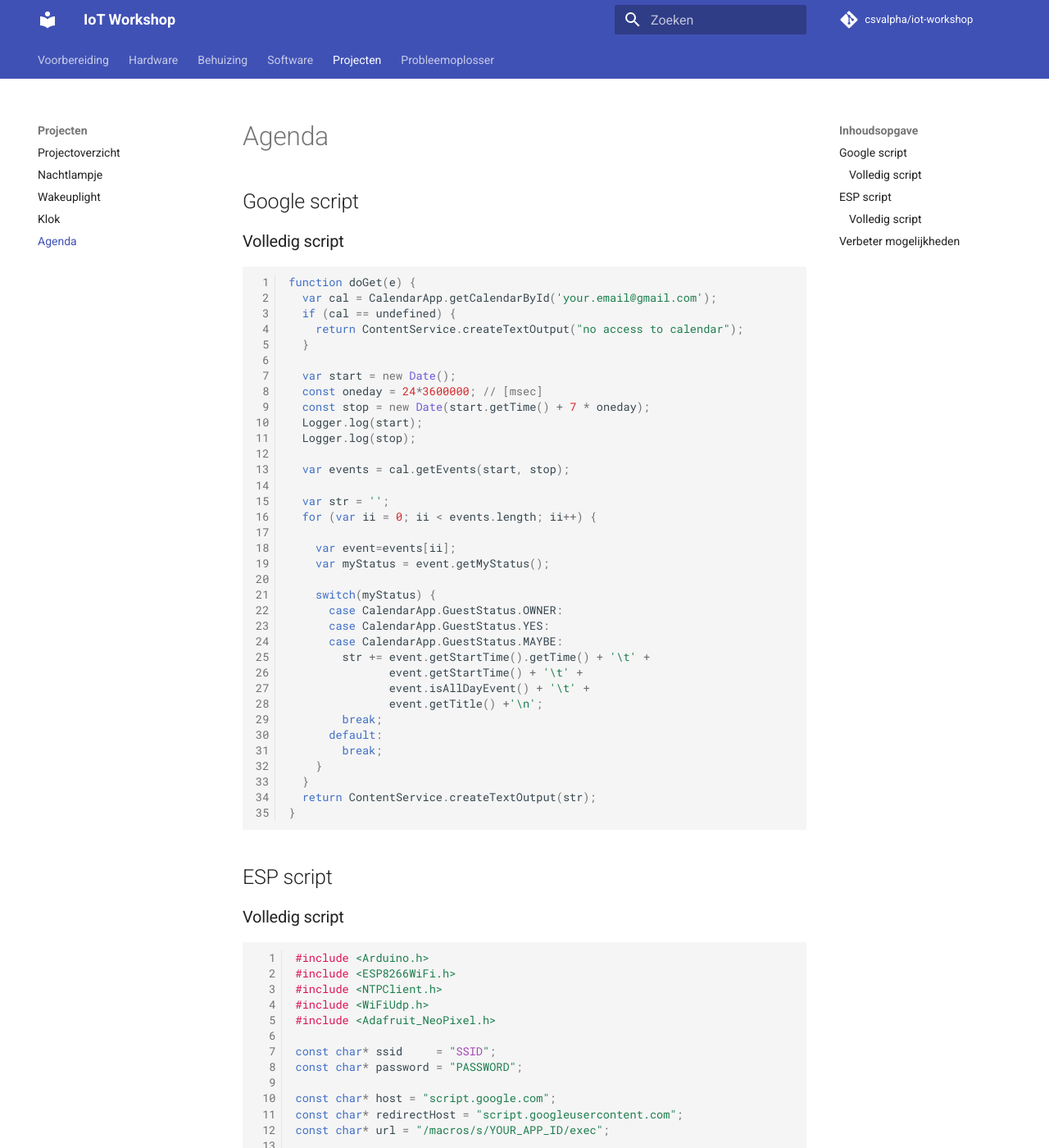
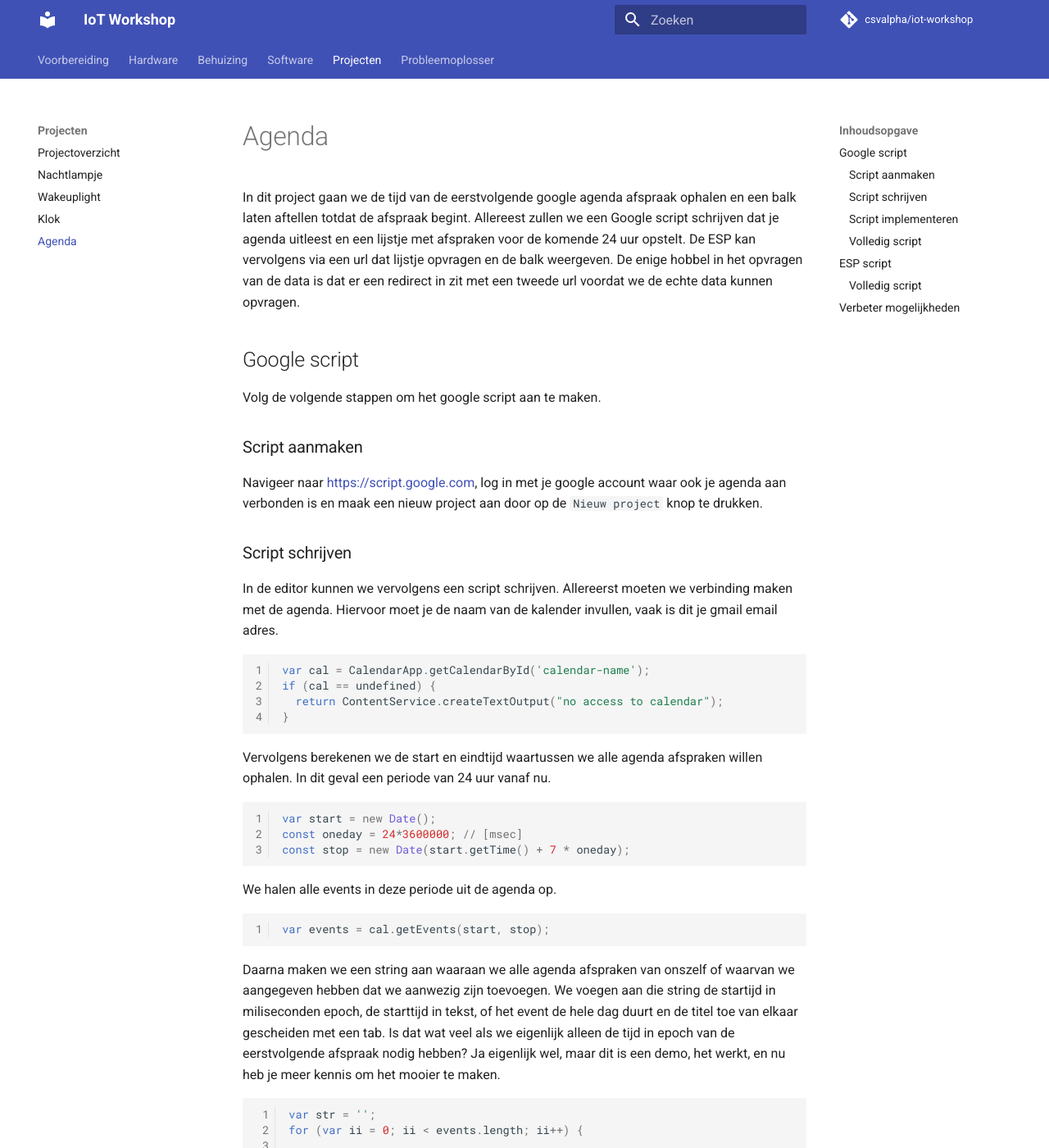
Before and after one commit to csvalpha/iot-workshop, an MkDocs documentation site: the page built from docs/projecten/agenda.md, in a window 1280 px wide and 1400 px high. Shown: the whole window at 82% size. Built offline with MkDocs 1.6.1 and Material for MkDocs 9.7.7, drawn with Linux system fonts in a browser that asks for light colours; comment, search, counter and statistics services are not loaded; some of the changed text lies outside the part shown.

Commit message:
Update agenda.md

````diff
--- a/docs/projecten/agenda.md
+++ b/docs/projecten/agenda.md
@@ -1,12 +1,67 @@
 # Agenda
-
+In dit project gaan we de tijd van de eerstvolgende google agenda afspraak ophalen en een balk laten aftellen totdat de afspraak begint. Allereest zullen we een Google script schrijven dat je agenda uitleest en een lijstje met afspraken voor de komende 24 uur opstelt. De ESP kan vervolgens via een url dat lijstje opvragen en de balk weergeven. De enige hobbel in het opvragen van de data is dat er een redirect in zit met een tweede url voordat we de echte data kunnen opvragen.
 
 ## Google script
+Volg de volgende stappen om het google script aan te maken.
+
+### Script aanmaken
+Navigeer naar [https://script.google.com](https://script.google.com), log in met je google account waar ook je agenda aan verbonden is en maak een nieuw project aan door op de `Nieuw project` knop te drukken.
+
+### Script schrijven
+In de editor kunnen we vervolgens een script schrijven. Allereerst moeten we verbinding maken met de agenda. Hiervoor moet je de naam van de kalender invullen, vaak is dit je gmail email adres.
+```javascript
+var cal = CalendarApp.getCalendarById('calendar-name');
+if (cal == undefined) {
+  return ContentService.createTextOutput("no access to calendar");
+}
+```
+
+Vervolgens berekenen we de start en eindtijd waartussen we alle agenda afspraken willen ophalen. In dit geval een periode van 24 uur vanaf nu.
+```javascript
+var start = new Date();
+const oneday = 24*3600000; // [msec]
+const stop = new Date(start.getTime() + 7 * oneday);
+```
+
+We halen alle events in deze periode uit de agenda op.
+```javascript
+var events = cal.getEvents(start, stop);
+```
+
+Daarna maken we een string aan waaraan we alle agenda afspraken van onszelf of waarvan we aangegeven hebben dat we aanwezig zijn toevoegen. We voegen aan die string de startijd in miliseconden epoch, de starttijd in tekst, of het event de hele dag duurt en de titel toe van elkaar gescheiden met een tab. Is dat wat veel als we eigenlijk alleen de tijd in epoch van de eerstvolgende afspraak nodig hebben? Ja eigenlijk wel, maar dit is een demo, het werkt, en nu heb je meer kennis om het mooier te maken.
+```javascript
+var str = '';
+for (var ii = 0; ii < events.length; ii++) {
+
+  var event=events[ii];
+  var myStatus = event.getMyStatus();
+
+  switch(myStatus) {
+    case CalendarApp.GuestStatus.OWNER:
+    case CalendarApp.GuestStatus.YES:
+    case CalendarApp.GuestStatus.MAYBE:
+      str += event.getStartTime().getTime() + '\t' +
+             event.getStartTime() + '\t' +
+             event.isAllDayEvent() + '\t' +
+             event.getTitle() +'\n';
+      break;
+    default:
+      break;
+  }
+}
+return ContentService.createTextOutput(str);
+```
+
+### Script implementeren
+Rechtsboven zie je als het goed is een blauwe "implementeren" knop. Die moeten we gebruiken om een link voor het script te genereren. Maak een nieuwe implementatie aan. Kies als type een `web-app`, voer hem uit als jezelf en kies bij toegang voor iedereen. Dit betekend technisch gezien dat iedereen met de url je agenda kan zien. Nu is de url heel erg moeilijk te gokken, maar denk er wel even over na. Als ik beveiliging moet gaan uitleggen gaan we allemaal huilen, iets voor een andere keer.
+
+Noteer van je implementatie de Implementatie-ID. Die hebben we straks nodig om de data op te halen.
 
 ### Volledig script
+Voor de volledigheid hier het hele script.
 ```javascript
 function doGet(e) {
-  var cal = CalendarApp.getCalendarById('your.email@gmail.com');
+  var cal = CalendarApp.getCalendarById('calendar-name');
   if (cal == undefined) {
     return ContentService.createTextOutput("no access to calendar");
   }
````
